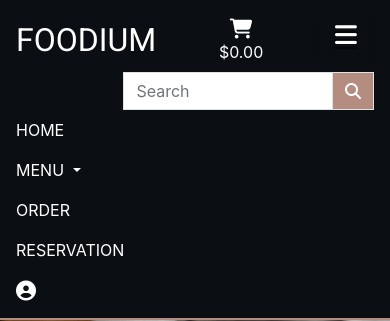
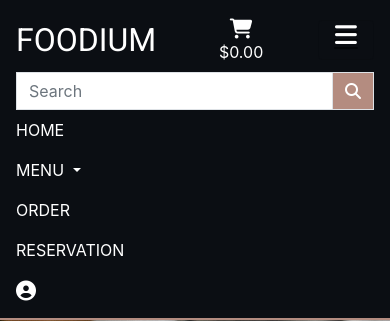
Before and after one commit to Code-Institute-Submissions/foodium_milestone_project_four, a Django app: page / in a window 390 px wide, after a click that opens the changed part. Shown: the top 321 px of the page. Run offline with Django 3.2, Linux system fonts and the light colour scheme; some libraries are stand-ins or nearby versions.

Commit message:
Added media queries for .my_account and search form

```diff
--- a/static/css/base.css
+++ b/static/css/base.css
@@ -120,3 +120,19 @@ nav form {
 .remove-item {
     cursor: pointer;
 }
+
+/* Media Queries */
+
+/* For all devices with screen size 991px and below */
+@media only screen and (max-width: 991px) {
+
+    .my_account {
+    margin-left: 0rem;
+}
+
+nav form {
+    width: 100%;
+    margin-left: 0;
+}
+
+}
```
